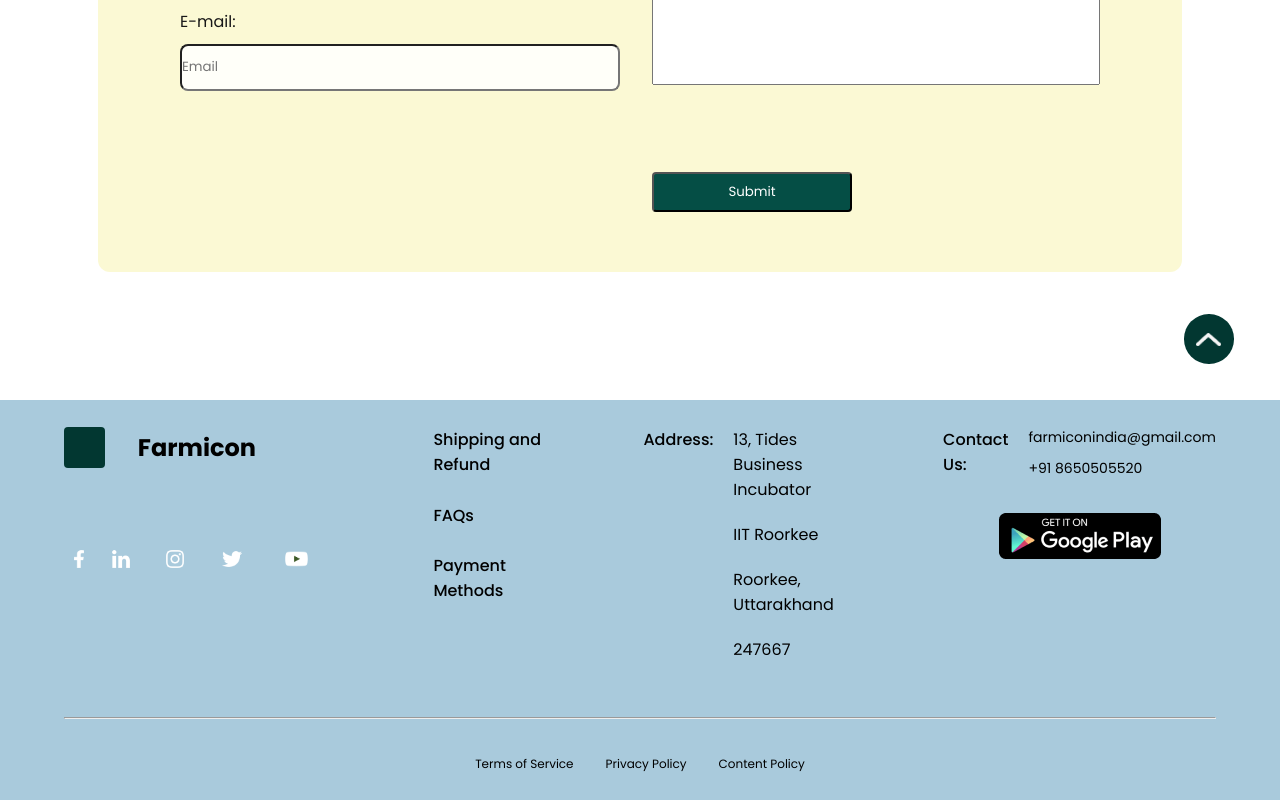
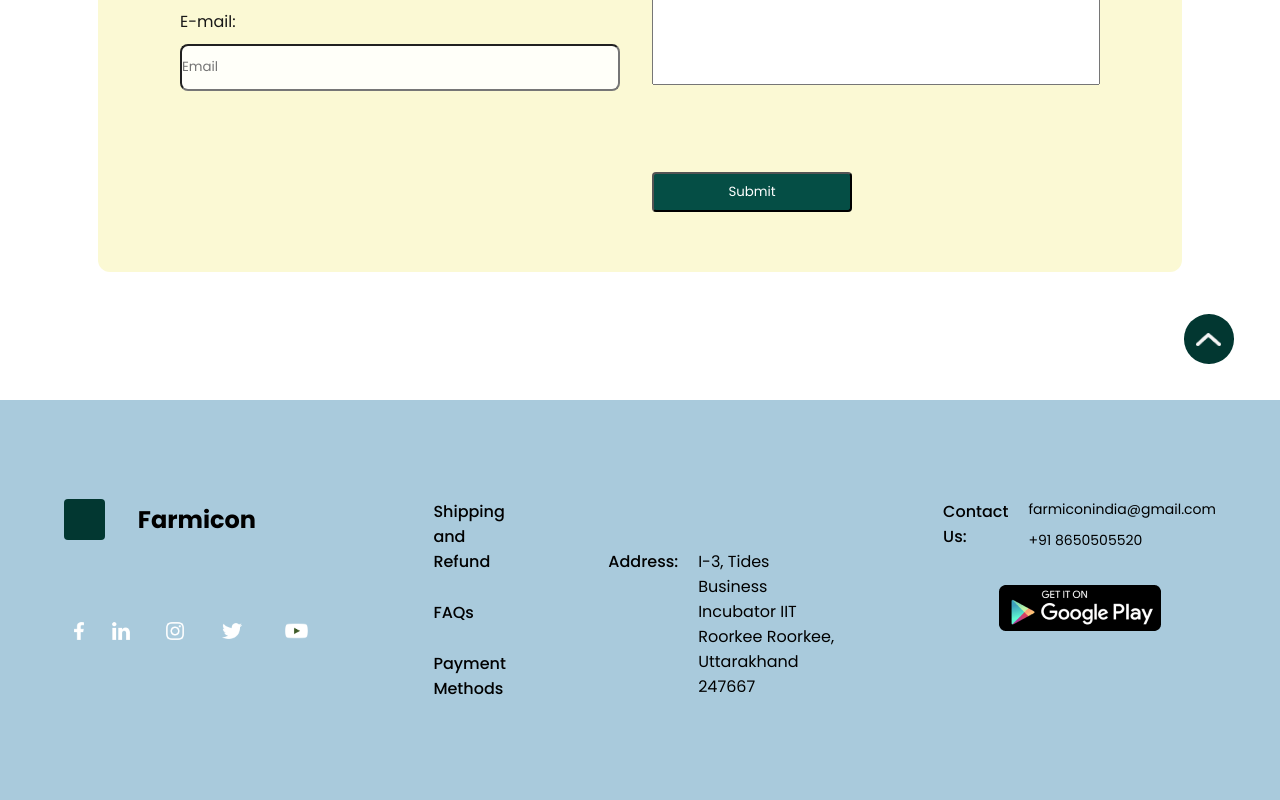
Before and after one commit to farmiconindia/farmicon-web, a React (Vite) app: page / in a window 1280 px wide. Shown: the part 2979-3779 px from the top of the page. Built offline with nearby package versions, Linux system fonts and the light colour scheme.

Commit message:
Update Footer.jsx
footer changes

```diff
--- a/src/components/footer/Footer.jsx
+++ b/src/components/footer/Footer.jsx
@@ -6,6 +6,7 @@ import twitter from "../../assets/twitter-icon.png";
 import yt from "../../assets/yt-icon.png";
 import googlePlay from "../../assets/google-play.png";
 import "./footer.scss";
+// import footerimg from "../../assets/footerImage.jpeg"
 
 const Footer = ({ changeLang }) => {
   return (
@@ -13,7 +14,7 @@ const Footer = ({ changeLang }) => {
       <div className="footer" id="footer">
         <div className="upper-box">
           <div className="first-box">
-            <div className="brand">
+            <div className="brand" >
               <div className="logo"></div>
               <span>{!changeLang ? "Farmicon" : "फार्मिकॉन"}</span>
             </div>
@@ -25,21 +26,24 @@ const Footer = ({ changeLang }) => {
               <img src={yt} alt="" />
             </div>
           </div>
-          <div className="second-box">
+          <div className="second-box" >
             <span>Shipping and Refund</span>
             <span>FAQs</span>
             <span>Payment Methods</span>
           </div>
-          <div className="third-box">
+          <div className="third-box" style={{marginTop: "50px"}} >
             <span>Address:</span>
             <div className="add-desc">
-              <span>13, Tides Business Incubator</span>
-              <span>IIT Roorkee</span>
-              <span>Roorkee, Uttarakhand</span>
-              <span>247667</span>
+              <span>I-3, Tides Business Incubator
+                    IIT Roorkee
+                    Roorkee, Uttarakhand
+                    247667</span>
+              {/* <span>IIT Roorkee</span> */}
+              {/* <span>Roorkee, Uttarakhand</span>
+              <span>247667</span> */}
             </div>
           </div>
-          <div className="fourth-box">
+          <div className="fourth-box" >
             <div className="upper">
               <span>Contact Us:</span>
               <div className="contact-desc">
@@ -52,8 +56,8 @@ const Footer = ({ changeLang }) => {
             </div>
           </div>
         </div>
-        <div className="lower-box">
-          <div className="hr">
+        {/* <div className="lower-box" style={{marginTop: "100px"}}>
+          <div className="hr" style={{marginTop: "5px"}}>
             <hr />
           </div>
 
@@ -61,8 +65,8 @@ const Footer = ({ changeLang }) => {
             <span>Terms of Service</span>
             <span>Privacy Policy</span>
             <span>Content Policy</span>
-          </div>
-        </div>
+          </div> */}
+        {/* </div> */}
       </div>
     </>
   );
```
